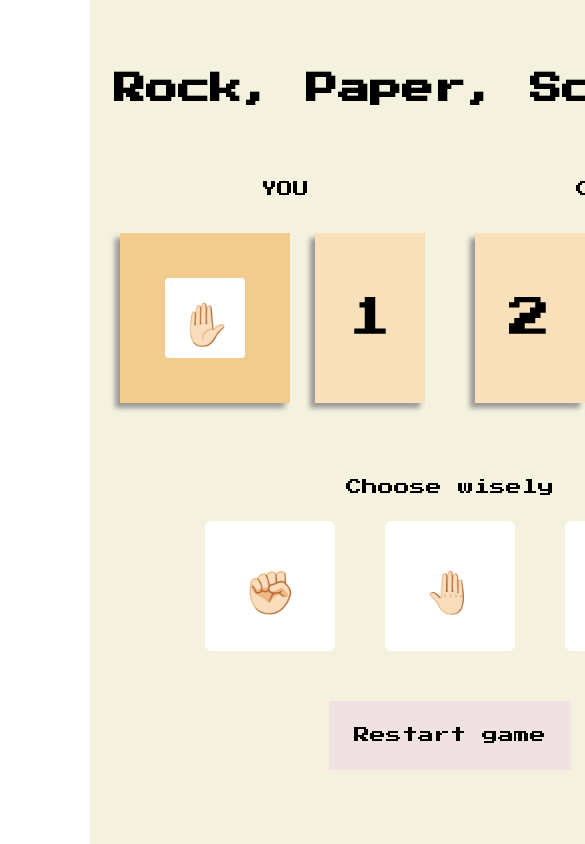
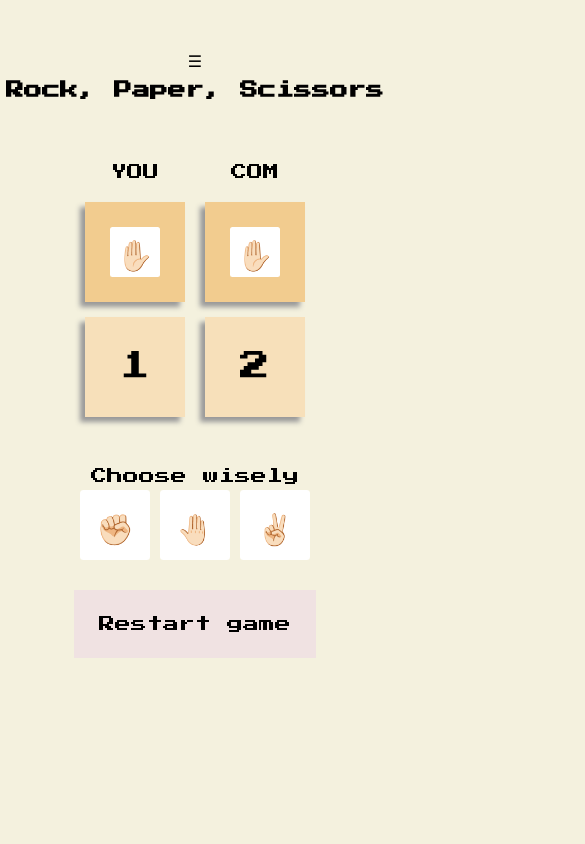
Before and after one commit to mrcschfr/rock-paper-scissors, a plain HTML site: page index.html in a window 390 px wide. Shown: the top 844 px of the page, 585 px wide, since content can reach past the window. Drawn offline with nearby package versions, Linux system fonts and the light colour scheme.

Commit message:
Add mobile layout

```diff
--- a/index.html
+++ b/index.html
@@ -13,6 +13,9 @@
             <div class="section-left">
             </div>
             <div class="section-mid">
+                <div class="section-mid__menu">
+                    ☰
+                </div>
                 <div class="section-mid__header">
                     <h1>Rock, Paper, Scissors</h1>
                 </div>
@@ -34,7 +37,7 @@
                     </div>
                     <div class="section-mid__playfield__computer">
                         <div class="section-mid__playfield__computer__top">
-                            <span>COMPUTER</span>
+                            <span>COM</span>
                         </div>
                         <div class="section-mid__playfield__computer__bottom">
                             <div class="section-mid__playfield__computer__score">
--- a/style.css
+++ b/style.css
@@ -31,7 +31,6 @@
 body {
     background-color: var(--main-lightest-color);
     font-family: var(--main-font);
-    min-width: 900px;
     height: 100vh;
 }
 
@@ -43,6 +42,13 @@ body {
 
 .main-menu {
     background-color: var(--main-darker-color);
+}
+
+@media (max-width: 900px) {
+    .main {
+        justify-content: center;
+        height: auto;
+    }
 }
 
 /*
@@ -69,6 +75,13 @@ body {
     z-index: 10;
 }
 
+@media (max-width: 900px) {
+    .section-left,
+    .section-right {
+        display: none;
+    }
+}
+
 /*
  * ------
  * MIDDLE SECTION: GENERAL
@@ -81,6 +94,29 @@ body {
     align-items: center;
     flex-basis: 80%;
     margin-top: 50px;
+}
+
+.section-mid__menu {
+    display: none;
+}
+
+.section-mid h1 {
+    text-align: center;
+    font-size: var(--main-headline-fontsize);
+}
+
+@media (max-width: 900px) {
+    .section-mid {
+        flex-basis: 100%;
+    }
+
+    .section-mid__menu {
+        display: block;
+    }
+
+    .section-mid h1 {
+        font-size: var(--mobile-headline-fontsize);
+    }
 }
 
 /*
@@ -163,6 +199,59 @@ body {
     box-shadow: -5px 5px 5px 0px #999;
 }
 
+@media (max-width: 900px) {
+    .section-mid__playfield__player__top,
+    .section-mid__playfield__computer__top {
+        margin: 0px 0px 10px 0px;
+    }
+
+    .section-mid__playfield__player__bottom__move,
+    .section-mid__playfield__computer__move {
+        padding: 10px;
+        margin: 10px;
+        width: 80px;
+        height: 80px;
+        background-color: var(--main-light-color);
+        font-size: var(--mobile-icons-fontsize);
+        box-shadow: -5px 5px 5px 0px #999;
+    }
+
+    .section-mid__playfield__player__bottom {
+        flex-direction: column;
+    }
+
+    .section-mid__playfield__computer__bottom {
+        flex-direction: column-reverse;
+    }
+
+    .section-mid__playfield__player__bottom__move div,
+    .section-mid__playfield__computer__move div {
+        width: 50px;
+        height: 50px;
+        background-color: var(--main-white-color);
+        border-radius: 5%;
+        display: flex;
+        align-items: center;
+        justify-content: center;
+    }
+
+    .section-mid__playfield__player__bottom__score {
+        font-size: var(--mobile-icons-fontsize);
+        padding: 10px;
+        margin: 5px 0px 0px 10px;
+        width: 80px;
+        height: 80px;
+    }
+
+    .section-mid__playfield__computer__score {
+        font-size: var(--mobile-icons-fontsize);
+        padding: 10px;
+        margin: 5px 0px 0px 10px;
+        width: 80px;
+        height: 80px;
+    }
+}
+
 /*
  * ------
  * MIDDLE SECTION: SELECTION
@@ -196,7 +285,6 @@ body {
     align-items: center;
     width: 80px;
     height: 80px;
-
 }
 
 #selection-rock:hover,
@@ -211,6 +299,30 @@ body {
     box-shadow: inset 5px 5px 5px 0px #000000;
 }
 
+@media (max-width: 900px) {
+    #selection-rock,
+    #selection-paper,
+    #selection-scissors {
+        padding: 5px;
+        margin: 5px;
+        border-radius: 5%;
+        background-color: var(--main-white-color);
+        cursor: pointer;
+        font-size: var(--mobile-icons-fontsize);
+        display: flex;
+        justify-content: center;
+        align-items: center;
+        width: 60px;
+        height: 60px;
+    }
+}
+
+
+/*
+ * ------
+ * MIDDLE SECTION: START BUTTON
+ * ------
+ */
 
 .section-mid__start {
     display: flex;
@@ -229,3 +341,9 @@ body {
 .section-mid__start:active {
     box-shadow: inset 5px 5px 5px 0px #000000;
 }
+
+@media (max-width: 900px) {
+    .section-mid__start {
+        margin-bottom: 25px;
+    }
+}
```
